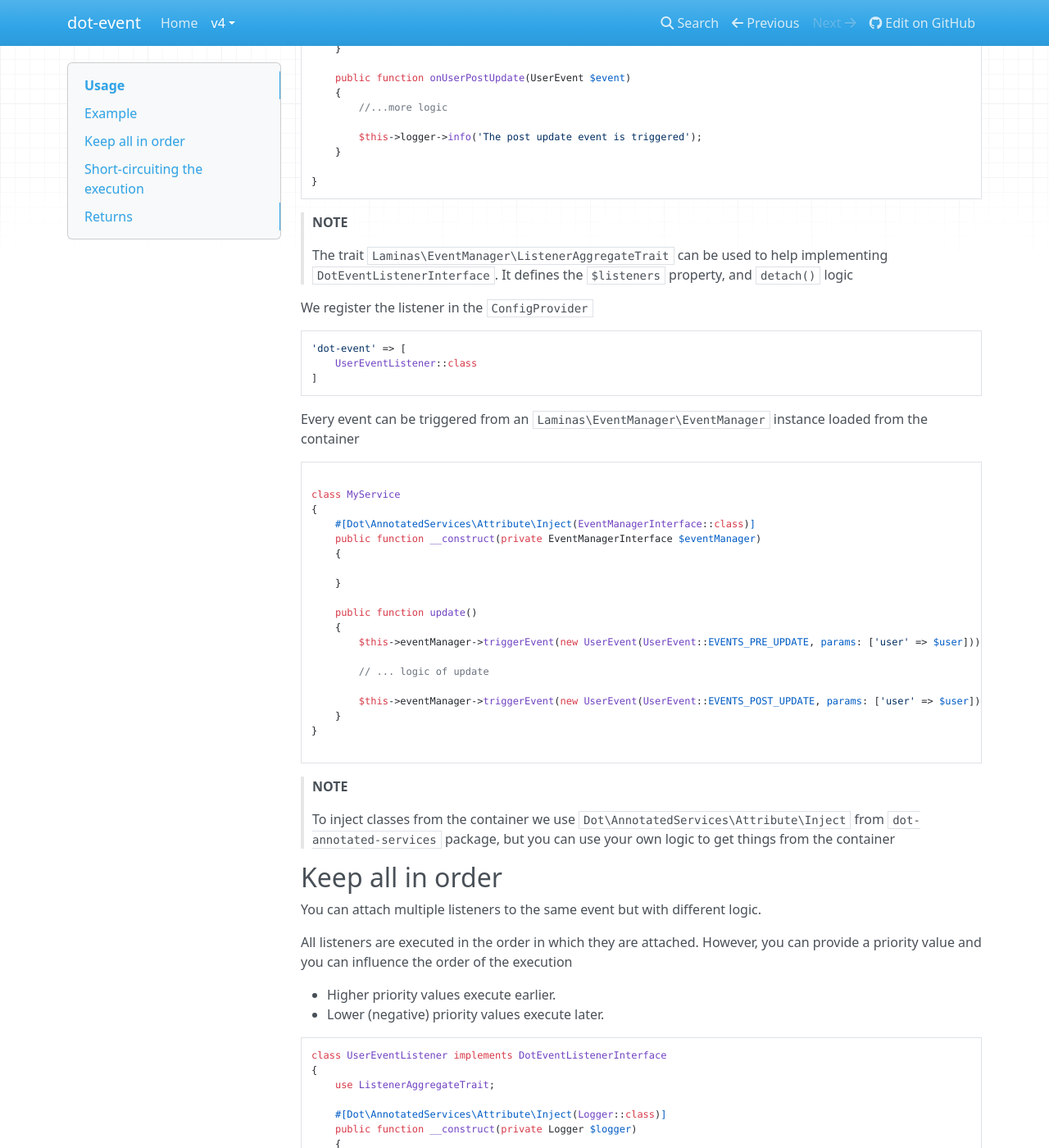
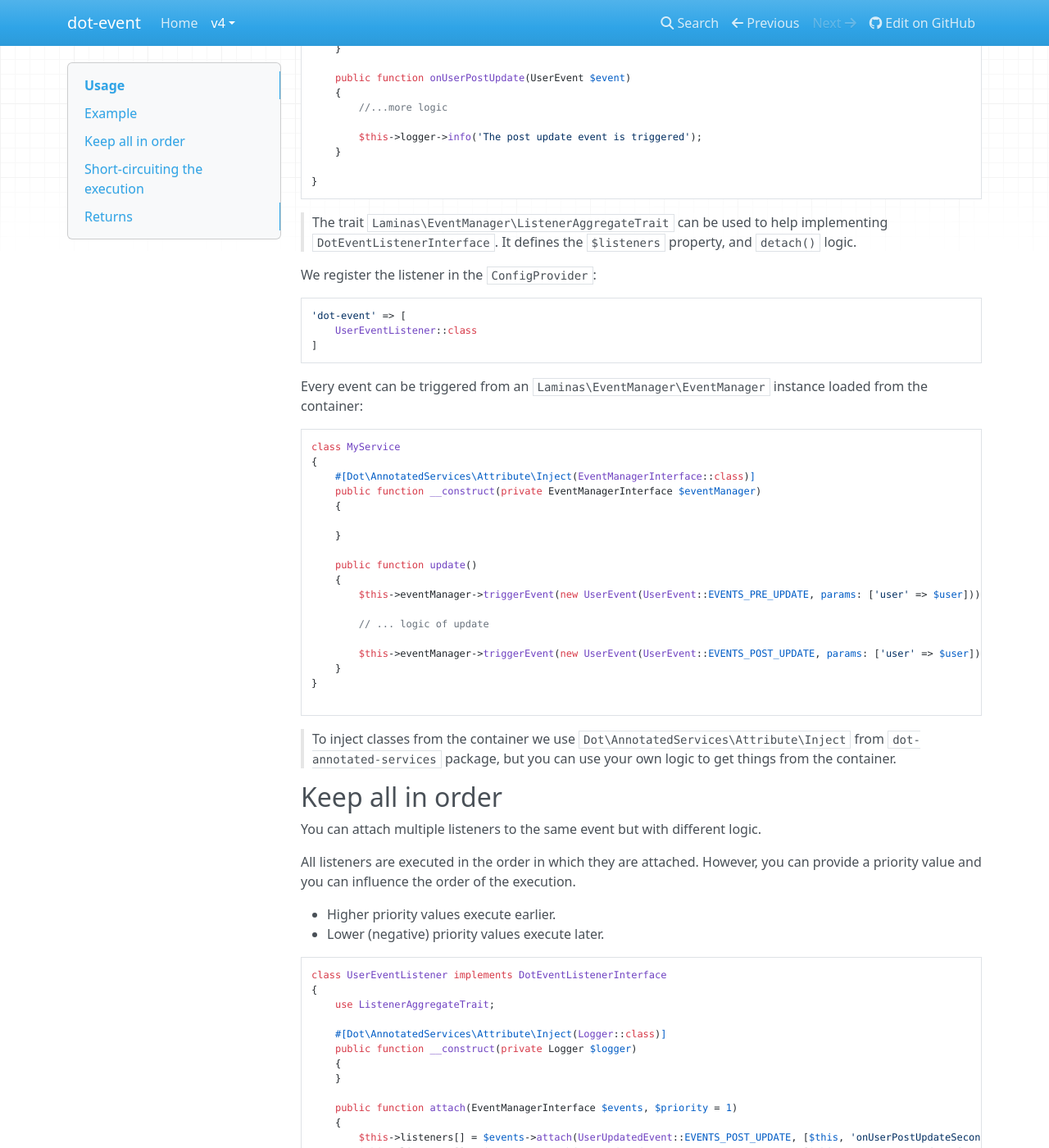
Before and after one commit to dotkernel/dot-event, an MkDocs documentation site: the page built from docs/book/v4/usage.md, in a window 1280 px wide and 1400 px high, scrolled down 1202 px. Shown: the whole window at 82% size. Built offline with MkDocs 1.6.1, drawn with Linux system fonts in a browser that asks for light colours; nearby versions of some CDN libraries.

Commit message:
Tweaked docs
Signed-off-by: alexmerlin <alex.merlin.1985@gmail.com>

````diff
--- a/docs/book/v4/usage.md
+++ b/docs/book/v4/usage.md
@@ -8,14 +8,13 @@ To start using events you will need the following things:
 - One or more **listeners** that will be registered on the application config ( ``ConfigProvider`` )
 - An instance of **EventManager** from the **container** so you can trigger the events
 
-The listeners needs to be registered in the `ConfigProvider`, under the
-`['dot-event']` key
+The listeners needs to be registered in the `ConfigProvider`, under the `['dot-event']` key.
 
 ## Example
 
 The below example will implement an event for update users.
 
-Every event needs to extends `Dot\Event\Event`
+Every event needs to extends `Dot\Event\Event`:
 
 ```php
 class UserEvent extends Event
@@ -31,12 +30,11 @@ class UserEvent extends Event
 }
 ```
 
-We use the concept of listener aggregates because with this approach in a single class
-we can listen to multiple events. If you pay attention, in the above event we have 2 events
-`pre.update.user` and `post.update.user`
+We use the concept of listener aggregates because with this approach in a single class we can listen to multiple events.
+If you pay attention, in the above event we have 2 events `pre.update.user` and `post.update.user`.
 
-Every listener needs to extend `Dot\Event\ControllerEventListenerInterface`. The interface
-defines two methods `attach()` and `detach()`
+Every listener needs to extend `Dot\Event\ControllerEventListenerInterface`.
+The interface defines two methods `attach()` and `detach()`.
 
 ```php
 class UserEventListener implements DotEventListenerInterface
@@ -72,12 +70,10 @@ class UserEventListener implements DotEventListenerInterface
 }
 ```
 
-> **NOTE**
->
-> The trait `Laminas\EventManager\ListenerAggregateTrait` can be used to help implementing
-> `DotEventListenerInterface`. It defines the `$listeners` property, and `detach()` logic
+> The trait `Laminas\EventManager\ListenerAggregateTrait` can be used to help implementing `DotEventListenerInterface`.
+> It defines the `$listeners` property, and `detach()` logic.
 
-We register the listener in the `ConfigProvider`
+We register the listener in the `ConfigProvider`:
 
 ```php
 'dot-event' => [
@@ -85,11 +81,9 @@ We register the listener in the `ConfigProvider`
 ]
 ```
 
-Every event can be triggered from an `Laminas\EventManager\EventManager` instance loaded
-from the container
+Every event can be triggered from an `Laminas\EventManager\EventManager` instance loaded from the container:
 
 ```php
-
 class MyService
 {
     #[Dot\AnnotatedServices\Attribute\Inject(EventManagerInterface::class)]
@@ -110,18 +104,13 @@ class MyService
 
 ```
 
-> **NOTE**
->
-> To inject classes from the container we use `Dot\AnnotatedServices\Attribute\Inject` from
-> `dot-annotated-services` package, but you can use your own logic to get things from
-> the container
+> To inject classes from the container we use `Dot\AnnotatedServices\Attribute\Inject` from `dot-annotated-services` package, but you can use your own logic to get things from the container.
 
 ## Keep all in order
 
 You can attach multiple listeners to the same event but with different logic.
 
-All listeners are executed in the order in which they are attached. However, you can provide a priority value
-and you can influence the order of the execution
+All listeners are executed in the order in which they are attached. However, you can provide a priority value and you can influence the order of the execution.
 
 - Higher priority values execute earlier.
 - Lower (negative) priority values execute later.
@@ -147,14 +136,12 @@ class UserEventListener implements DotEventListenerInterface
 }
 ```
 
-As you can notice, we attach the same event name to listeners, so once we trigger the event both
-callback will run one after another. But because we provide priority, the second attach will run first
-because has a higher priority.
+As you can notice, we attach the same event name to listeners, so once we trigger the event both callback will run one after another.
+But because we provide priority, the second attach will run first because has a higher priority.
 
 ## Short-circuiting the execution
 
-Sometimes you have more listeners to an event, and you may want to stop the execution of the event if something is wrong
-in one of the listeners.
+Sometimes you have more listeners to an event, and you may want to stop the execution of the event if something is wrong in one of the listeners.
 
 ```php
 
@@ -173,9 +160,7 @@ in one of the listeners.
 
 ## Returns
 
-You can return whatever you want in a listener callback. All events trigger returns an instance of
-`Laminas\EventManager\ResponseCollection` so you can have information if the event has stopped, or if event
-returned some expected object.
+You can return whatever you want in a listener callback. All events trigger returns an instance of `Laminas\EventManager\ResponseCollection` so you can have information if the event has stopped, or if event returned some expected object.
 
 ```php
 class MyService
````
Also changed, not shown: docs/book/v4/configuration.md (+4 -3 lines), docs/book/v4/installation.md (+4 -2 lines).
